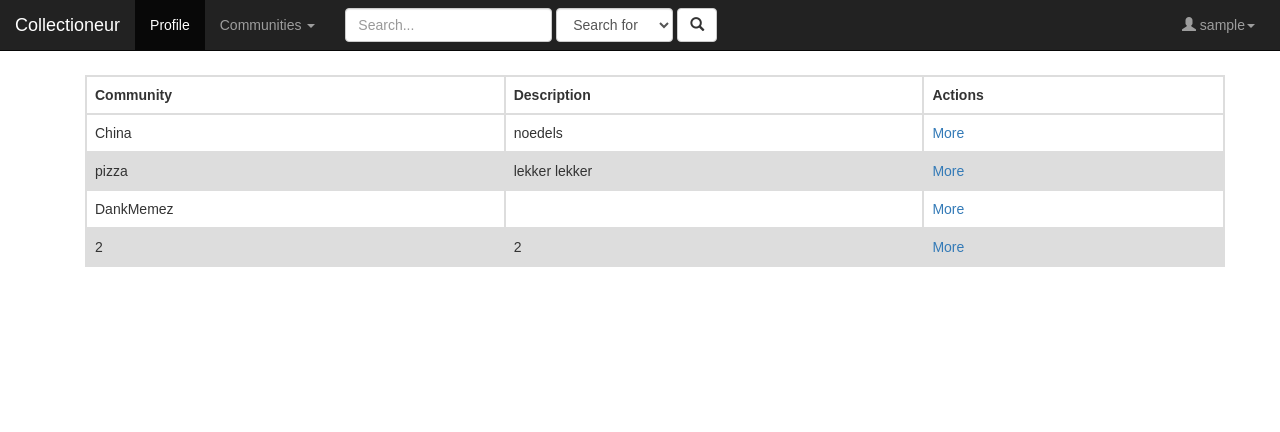
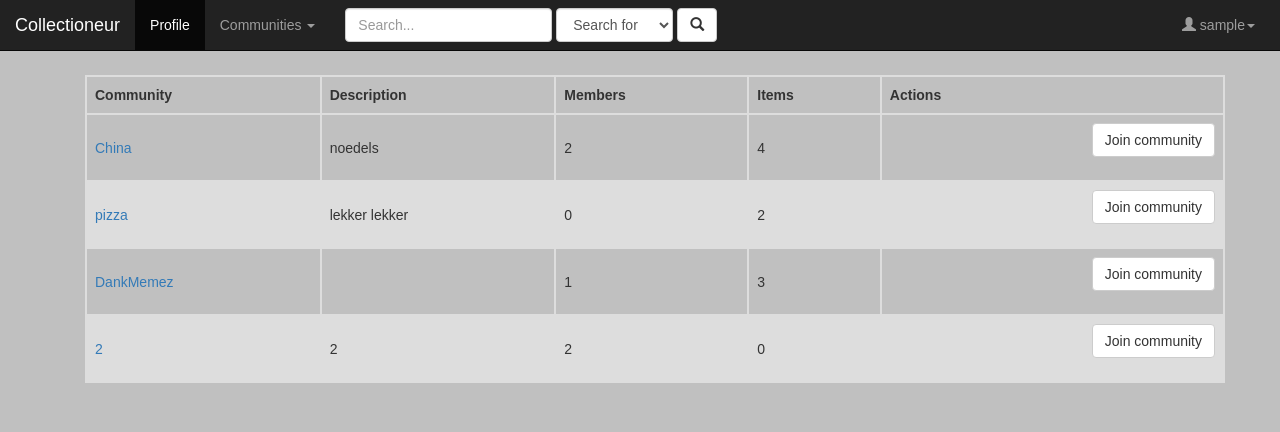
Before and after one commit to Deniz11/WebIK24, a Flask app: page /communityoverview in a window 1280 px wide. Shown: the top 432 px of the page. Run offline with Flask 2, Linux system fonts and the light colour scheme; the visitor is signed in with stand-in values (Sample User, id 1); data comes from the database, SQL or seed files in the repository; some libraries are stand-ins or nearby versions.

Commit message:
knoppen voor snel joinen/leaven communities toegvoegd. overviews laten nu ook aantal leden en lengte van groepslijst zien

```diff
--- a/Collectionneur/application.py
+++ b/Collectionneur/application.py
@@ -46,7 +46,6 @@ def index():
     except KeyError:
         username = ""
     movies = home.get_popular_movies()
-    print(movies)
 
     #print(movies)
     return render_template("index.html", movies=movies, pages=home.rank_communities(), username=username)
@@ -287,9 +286,23 @@ def community():
 
 @app.route("/communityoverview", methods=["GET", "POST"])
 
-def communityoverview():# GEEFT OVERVIEW WEER <<<<<<<<<<<<<<<<<<<<<<<<<<<<<<<<<<<<<<<<<<<DEZE LATER IN TOTAALOVERZICHT ZETTEN!!!!!!!!!!!!!!!!!!!!!
-    print(com.show())
-    return render_template("communityoverview.html", overview=com.show())
+def communityoverview():
+    overview=com.show()
+    try:
+        session["user_id"]
+        username=session["username"]
+    except KeyError:
+        for item in overview:
+            item["member"] = False
+        return render_template("communityoverview.html", overview=overview)
+
+    for item in overview:
+        if session["username"] in com.showmembers(item["name"]):
+            item["member"] = True
+        else:
+            item["member"] = False
+
+    return render_template("communityoverview.html", overview=overview)
 
 @app.route("/mycommunities", methods=["GET", "POST"])
 @login_required
--- a/Collectionneur/communities.py
+++ b/Collectionneur/communities.py
@@ -43,6 +43,9 @@ class Communities():
         else:
             return False
 
+    def get_list_id(communityname):
+        return db.execute("SELECT * FROM lists WHERE owner = :communityname", communityname=communityname)[0]["id"]
+
     # Lid verwijderen.
     def remove_member(name, community):
         # CODE TOEVOEGEN VOOR OWNER OF LAATSTE MEMBER
@@ -62,7 +65,11 @@ class Communities():
     def show(communityname = ""):
         # Returnt alle communities indien invoer leeg is.
         if not communityname:
-            return db.execute("SELECT * FROM community_page")
+            pages = db.execute("SELECT * FROM community_page")
+            for page in pages:
+                page["members"] = len(Communities.showmembers(page["name"]))
+                page["length"] = len(Communities.showlist(Communities.get_list_id(page["name"])))
+            return pages
         # Zoekt gegevens van specifieke community.
         else:
             return db.execute("SELECT * FROM community_page WHERE LOWER(name)=:communityname",communityname=communityname.lower())
@@ -78,8 +85,6 @@ class Communities():
             if session["username"] == name["username"]:
                 return True
         return False
-    def get_list_id(communityname):
-        return db.execute("SELECT * FROM lists WHERE owner = :communityname", communityname=communityname)[0]["id"]
 
     def showlist(list_id):
         # returns a single communitylist
--- a/Collectionneur/homepage.py
+++ b/Collectionneur/homepage.py
@@ -24,6 +24,7 @@ class Home():
         ranks=[]
         for item in coms:
             # get list length
+            print(com.showlist(com.get_list_id(item["name"])))
             coms_tuples.append((item["name"], len(com.showmembers(item["name"]))+len(com.showlist(com.get_list_id(item["name"]))), item["description"]))
         for i in range(len(coms_tuples)):
             rank = {}
--- a/Collectionneur/static/styles.css
+++ b/Collectionneur/static/styles.css
@@ -299,7 +299,8 @@ table.comindex tr:nth-child(even) {
 
 .box {
     background-color: #f2f2f2;
-    width: 800px;
+    width: 100%;
+    border-collapse: collapse;
     border-top: 3px solid #66c2ff;
     border-bottom: 3px solid #66c2ff;
     text-align: left;
@@ -327,18 +328,19 @@ table.comindex tr:nth-child(even) {
 
 .card {
     width: 20%;
-    box-shadow: 0 4px 8px 0 rgba(0,0,0,0.2);
+    box-shadow: 0 4px 8px 0 rgba(0,0,0,0.5);
     transition: 0.3s;
     border-radius: 5px;
 }
 
 /* On mouse-over, add a deeper shadow */
 .card:hover {
-    box-shadow: 0 8px 16px 0 rgba(0,0,0,0.2);
+    box-shadow: 0 8px 16px 0 rgba(0,0,0,0.5);
 }
 
 /* Add some padding inside the card container */
 .cardcontainer {
+    word-wrap: break-word;
     padding: 2px 16px;
 }
 
--- a/Collectionneur/templates/communityoverview.html
+++ b/Collectionneur/templates/communityoverview.html
@@ -11,18 +11,28 @@
                 <tr>
                     <th>Community</th>
                     <th>Description</th>
+                    <th>Members</th>
+                    <th>Items</th>
                     <th>Actions</th>
                 </tr>
             </thead>
             <tbody>
-                {% for item in overview %}
+                {% for page in overview %}
                     <tr>
-                        <td>{{ item.name }}</td>
-                        <td>{{ item.description }}</td>
+                        <td><a href="{{ url_for('community', community=page.name) }}">{{ page.name }}</a></td>
+                        <td>{{ page.description }}</td>
+                        <td>{{ page.members }}</td>
+                        <td>{{ page.length }}</td>
                         <td>
                             <div>
-                                <a href="{{ url_for('community', community=item.name) }}">More</a>
-                            </div>
+                            {% if not page.member and session["user_id"] %}
+                                <form action="{{ url_for('community', community=page.name) }}" method="post">
+                                    <div class="form-group" style="float:right">
+                                        <button class="btn btn-default" name="comaction" value="join" type="submit">Join community</button>
+                                    </div>
+                            </form>
+                            </div?
+                            {% endif %}
                         </td>
                     </tr>
                 {% endfor %}
--- a/Collectionneur/templates/layout.html
+++ b/Collectionneur/templates/layout.html
@@ -13,6 +13,9 @@
 <script src="https://cdnjs.cloudflare.com/ajax/libs/1000hz-bootstrap-validator/0.11.9/validator.js"></script>
 <style type="text/css">
 
+body {
+    background-color:rgba(192,192,192,1);
+  }
 
 #login-dp{
     min-width: 250px;
```
Also changed, not shown: Collectionneur/templates/community.html (+6 -6 lines), Collectionneur/templates/mycommunities.html (+12 -4 lines).
